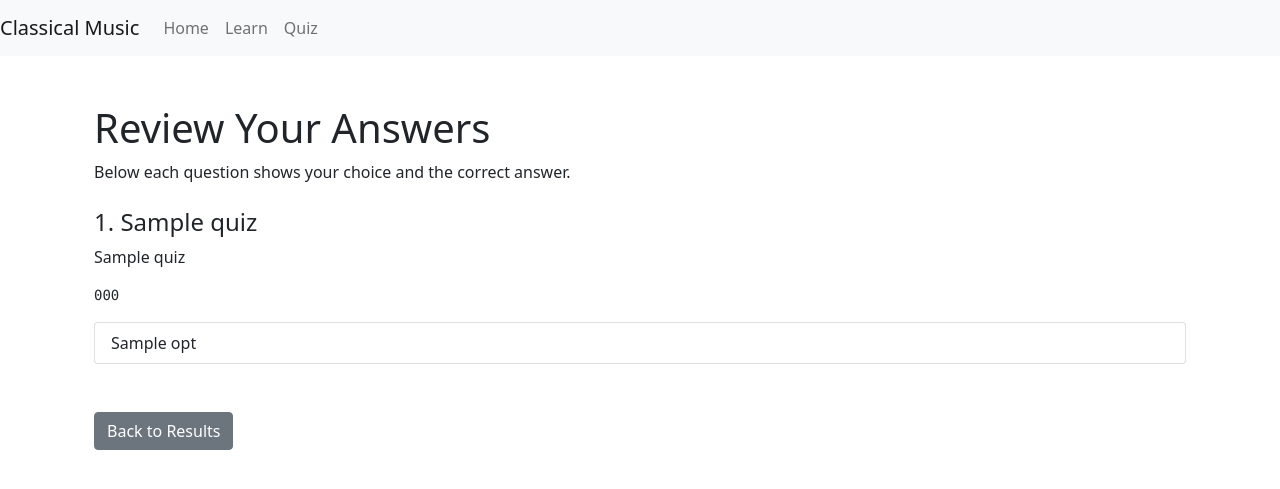
After one commit to robb-f/teaching-music, a Flask app: template templates/review_answers.html in a window 1280 px wide. The commit adds this page. Shown: the top 489 px of the page. Run offline with Flask 3, Linux system fonts and the light colour scheme; the template is opened without the code that fills it: most values are stand-ins (such as "Sample title", 1, 10 or a date in 2020); some libraries are stand-ins or nearby versions.

Commit message:
fix results bug, add review answers

```diff
--- a/server.py
+++ b/server.py
@@ -224,7 +224,7 @@ def quiz_answer(quiz_num):
         feedback = question["feedback"].get(question["option_chosen"], "Answer already selected")
         disable_submit = True
 
-    return jsonify({"correct": correct, "feedback": feedback, "attempts": question["attempts"], "disable_submit": disable_submit})
+    return jsonify({"correct": correct, "feedback": feedback, "attempts": question["attempts"], "disable_submit": disable_submit, "quiz_complete": (score_quiz() is not None)})
 
 @app.route('/retry_quiz')
 def retryQuiz():
@@ -242,6 +242,17 @@ def resetQuiz():
         question['option_chosen'] = None
         question['attempts'] = 0
 
+@app.route('/review_answers')
+def review_answers():
+    if score_quiz() is None:
+        return redirect(url_for('quiz', quiz_num=1))
+    return render_template(
+        'review_answers.html',
+        data=data,
+        length=len(data["quizzes"])
+    )
+
+
 # AJAX FUNCTIONS
 
 if __name__ == '__main__':
--- a/templates/quiz_results.html
+++ b/templates/quiz_results.html
@@ -9,6 +9,7 @@
             Great job completing the quiz!
         </p>
         <a href="{{ url_for('retryQuiz') }}" class="btn btn-primary mt-4">Retry Quiz</a>
+        <a href="{{ url_for('review_answers') }}" class="btn btn-primary mt-4">Review Answers</a>
     {% endif %}
 </div>
 {% endblock %}
--- /dev/null
+++ b/templates/review_answers.html
@@ -0,0 +1,41 @@
+{% extends "layout.html" %}
+{% block content %}
+<div class="container mt-5">
+  <h1>Review Your Answers</h1>
+  <p class="mb-4">
+    Below each question shows your choice and the correct answer.
+  </p>
+
+  {% for q in data.quizzes %}
+    <div class="mb-5">
+      <h4>{{ q.quiz_num }}. {{ q.title }}</h4>
+      <p>{{ q.question }}</p>
+      {% if q.code %}
+        <pre><code class="language-python">{{ q.code }}</code></pre>
+      {% endif %}
+      <ul class="list-group">
+        {% for opt in q.options %}
+          {% set idx = loop.index %}
+          <li class="list-group-item
+                     {% if idx == q.answer %}list-group-item-success{% endif %}
+                     {% if idx == q.option_chosen and idx != q.answer %}list-group-item-danger{% endif %}
+                     {% if idx == q.option_chosen and idx == q.answer %}list-group-item-info{% endif %}">
+            {% if idx == q.option_chosen and idx != q.answer %}
+              <strong>Your answer:</strong>
+            {% elif idx == q.option_chosen and idx == q.answer %}
+              <strong>Your (correct) answer:</strong>
+            {% elif idx == q.answer %}
+              <strong>Correct answer:</strong>
+            {% endif %}
+            {{ opt }}
+          </li>
+        {% endfor %}
+      </ul>
+    </div>
+  {% endfor %}
+
+  <a href="{{ url_for('quiz_results') }}" class="btn btn-secondary">
+    Back to Results
+  </a>
+</div>
+{% endblock %}
```
Also changed, not shown: templates/quiz.html (+7 -2 lines).
